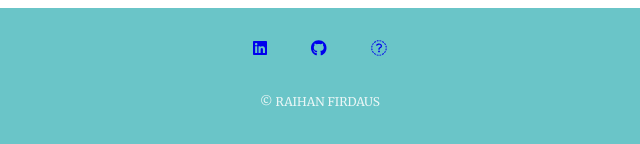
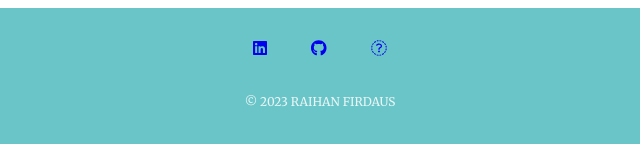
Before and after one commit to mrf1799/My-Site, a plain HTML site: page index.html in a window 1280 px wide. Shown: the part 2626-2770 px from the top of the page, 320-960 px from the left. Drawn offline with Linux system fonts and the light colour scheme.

Commit message:
Update index.html

```diff
--- a/index.html
+++ b/index.html
@@ -56,7 +56,7 @@
         <a class="footer-link" href="https://www.linkedin.com/in/md-raihan-firdaus-674718193"><i class="fa-brands fa-linkedin"></i></a>
         <a class="footer-link" href="https://github.com/mrf1799"><i class="fa-brands fa-github"></i></a>
         <a class="footer-link" href="https://leetcode.com/firdausraihan369/"><i class="fa-sharp fa-solid fa-display-code"></i></a>
-        <p class="copyright">© RAIHAN FIRDAUS</p>
+        <p class="copyright">© 2023 RAIHAN FIRDAUS</p>
       </div>
 
 
```
